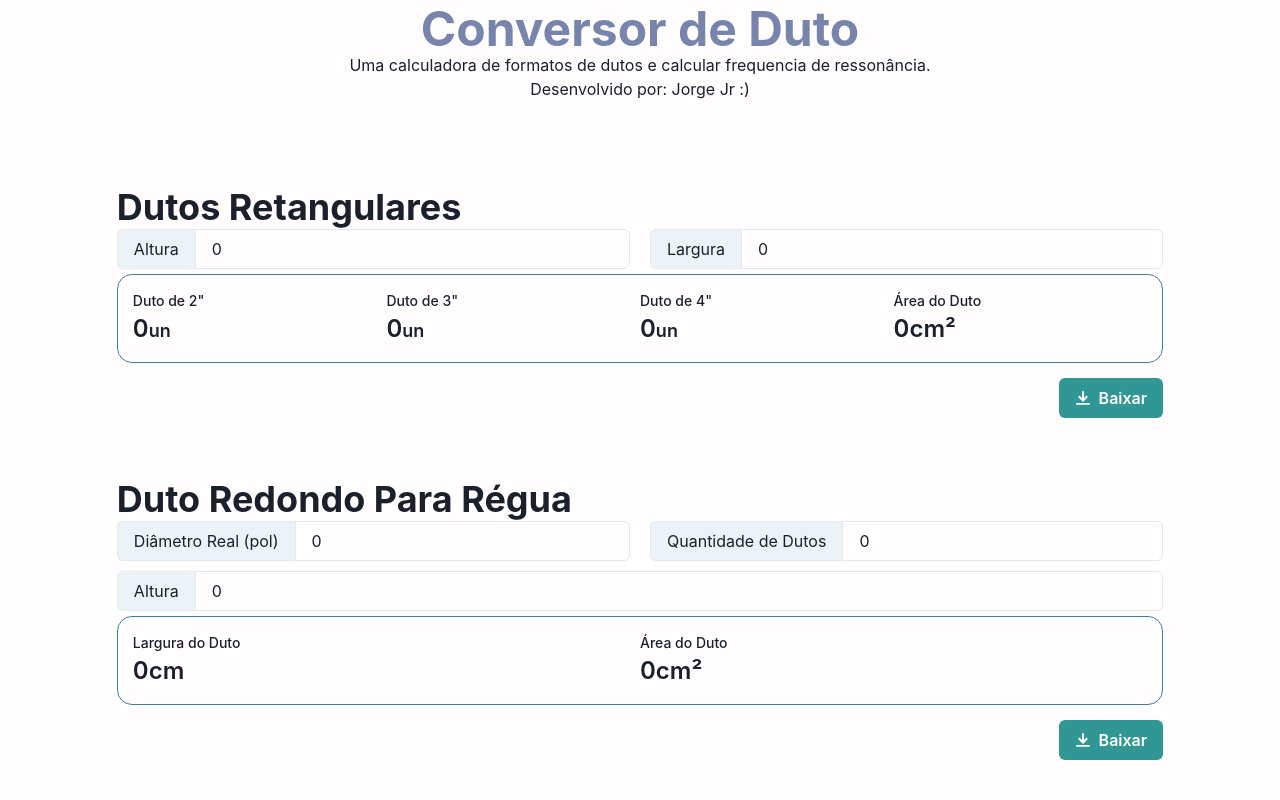
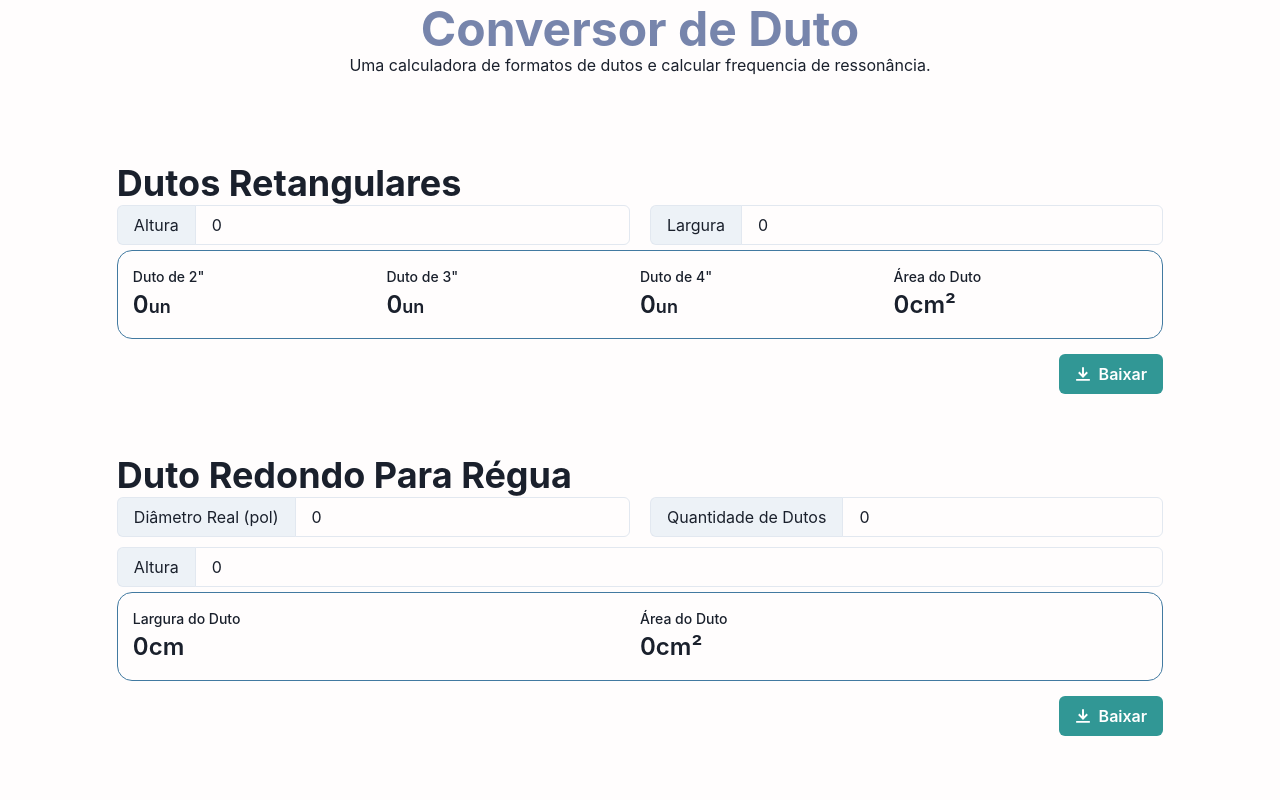
Before and after one commit to Jorgen-Jr/calculadora_de_dutos, a Next.js app: page / in a window 1280 px wide. Shown: the top 800 px of the page. Built offline with nearby package versions, Linux system fonts and the light colour scheme.

Commit message:
chore: Removed cringey "developed by" at the header :)

```diff
--- a/src/Components/Header.tsx
+++ b/src/Components/Header.tsx
@@ -12,12 +12,6 @@ const Header = () => {
         Conversor de Duto
       </Heading>
       <Text>Uma calculadora de formatos de dutos e calcular frequencia de ressonância.</Text>
-      <Text>
-        Desenvolvido por:{" "}
-        <Link href="https://jorgen-jr.github.io/" target="_blank">
-          Jorge Jr :)
-        </Link>
-      </Text>
 
       {/* Hidden feature? :) */}
       <Button maxW="200px" m="auto" onClick={toggleColorMode} display="none">
```
